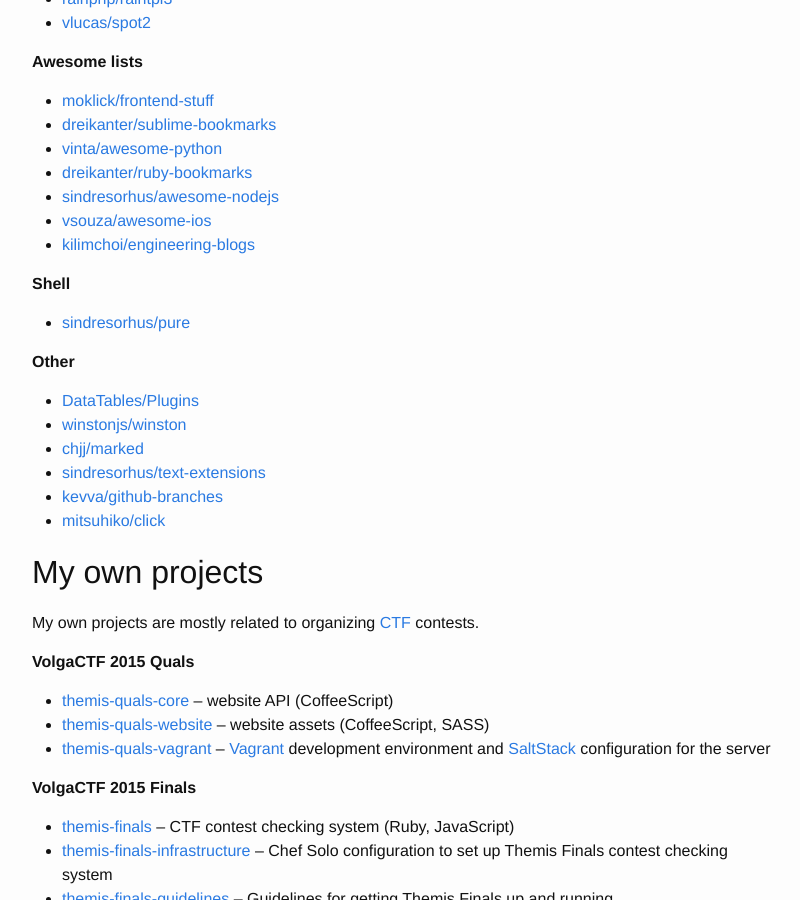
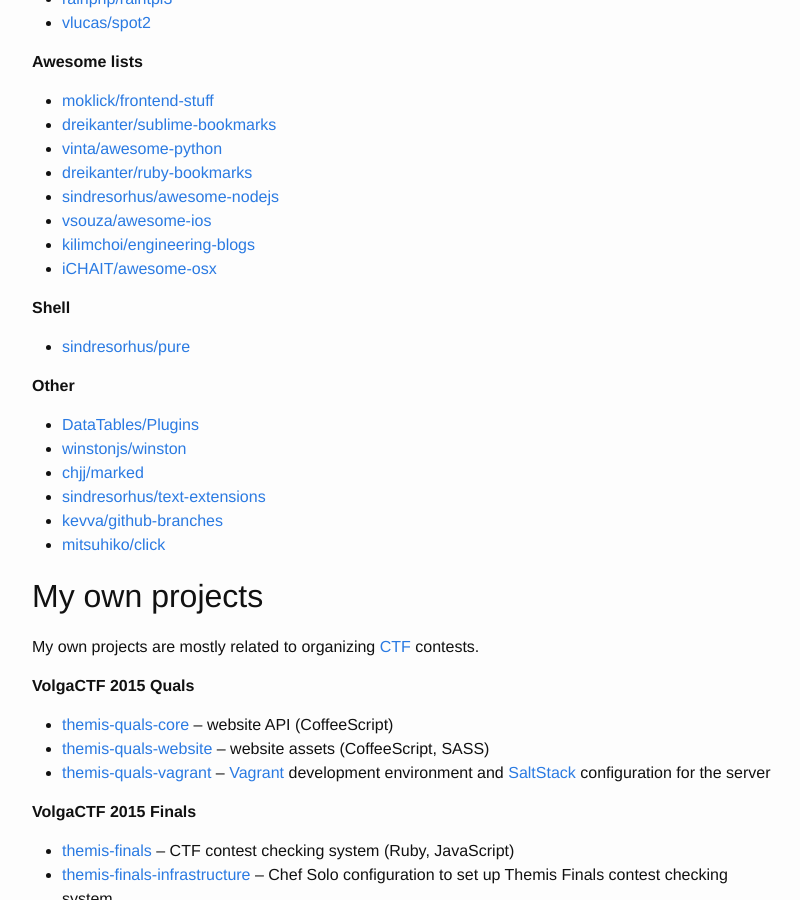
Before and after one commit to aspyatkin/personal-website, a Jekyll site: the page built from oss.md, in a window 1280 px wide and 900 px high, scrolled down 570 px. Shown: the whole window, without its empty margins (238-1038 px from the left). Built offline with Jekyll 4.4.1, drawn with Linux system fonts in a browser that asks for light colours.

Commit message:
Update contributions list

```diff
--- a/oss.md
+++ b/oss.md
@@ -28,6 +28,7 @@
 - [sindresorhus/awesome-nodejs](https://github.com/sindresorhus/awesome-nodejs){:target="_blank"}
 - [vsouza/awesome-ios](https://github.com/vsouza/awesome-ios){:target="_blank"}
 - [kilimchoi/engineering-blogs](https://github.com/kilimchoi/engineering-blogs){:target="_blank"}
+- [iCHAIT/awesome-osx](https://github.com/iCHAIT/awesome-osx){:target="_blank"}
 
 **Shell**
 - [sindresorhus/pure](https://github.com/sindresorhus/pure){:target="_blank"}
```
